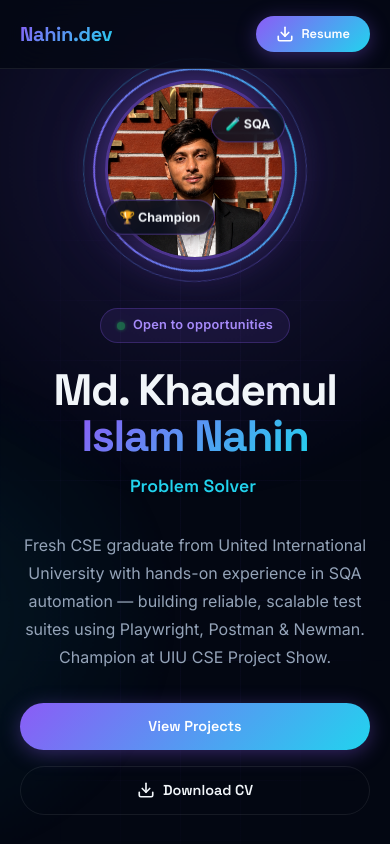
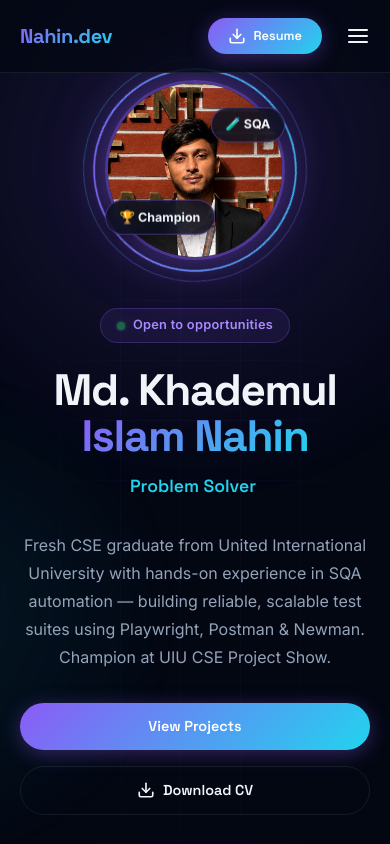
Before and after one commit to Nahin197/nahin-portfolio, a Next.js app: page / in a window 390 px wide. Shown: the top 844 px of the page. Built offline with nearby package versions, Linux system fonts and the light colour scheme.

Commit message:
feat: add animated hamburger mobile menu

```diff
--- a/app/globals.css
+++ b/app/globals.css
@@ -367,6 +367,61 @@ button {
   padding: 0.5rem 1.25rem;
 }
 
+.navbar-actions {
+  display: flex;
+  align-items: center;
+  gap: 1rem;
+}
+
+.hamburger-btn {
+  display: none;
+  background: none;
+  border: none;
+  color: var(--clr-text);
+  cursor: pointer;
+  padding: 0.5rem;
+  margin-right: -0.5rem;
+  z-index: 101;
+}
+
+.hamburger-btn:hover {
+  color: var(--clr-cyan);
+}
+
+.mobile-menu {
+  display: flex;
+  flex-direction: column;
+  position: absolute;
+  top: 100%;
+  left: 0;
+  right: 0;
+  background: rgba(3, 7, 18, 0.98);
+  backdrop-filter: blur(20px);
+  -webkit-backdrop-filter: blur(20px);
+  padding: 2rem;
+  gap: 1.5rem;
+  border-bottom: 1px solid var(--clr-border);
+  box-shadow: 0 10px 30px rgba(0, 0, 0, 0.5);
+  animation: slideDown 0.3s ease-out;
+}
+
+@keyframes slideDown {
+  from { opacity: 0; transform: translateY(-10px); }
+  to { opacity: 1; transform: translateY(0); }
+}
+
+.mobile-link {
+  font-size: 1.1rem;
+  font-weight: 500;
+  color: var(--clr-text-muted);
+  text-align: center;
+  transition: color var(--transition-fast);
+}
+
+.mobile-link:hover {
+  color: var(--clr-text);
+}
+
 /* ──────────────────────────────────────────────
    HERO SECTION
 ────────────────────────────────────────────── */
@@ -1475,6 +1530,12 @@ button {
     display: none;
   }
 
+  .hamburger-btn {
+    display: flex;
+    align-items: center;
+    justify-content: center;
+  }
+
   .about-stats {
     grid-template-columns: 1fr 1fr;
   }
--- a/app/page.js
+++ b/app/page.js
@@ -455,6 +455,8 @@ function IconWhatsApp() {
 ════════════════════════════════════════ */
 function Navbar() {
   const [scrolled, setScrolled] = useState(false);
+  const [mobileMenuOpen, setMobileMenuOpen] = useState(false);
+
   useEffect(() => {
     const onScroll = () => setScrolled(window.scrollY > 40);
     window.addEventListener('scroll', onScroll);
@@ -465,15 +467,56 @@ function Navbar() {
     <nav className="navbar" style={scrolled ? { background: 'rgba(3,7,18,0.95)' } : {}} role="navigation" aria-label="Main navigation">
       <div className="container navbar-inner">
         <a href="#hero" className="navbar-logo" id="nav-logo">Nahin.dev</a>
+
         <div className="navbar-links">
           {['About', 'Skills', 'Experience', 'Projects', 'Education', 'Contact'].map((s) => (
             <a key={s} href={`#${s.toLowerCase()}`} className="navbar-link" id={`nav-${s.toLowerCase()}`}>{s}</a>
           ))}
         </div>
-        <a href={CV_DOWNLOAD_LINK} download="Nahin_CV.pdf" className="btn btn-primary navbar-cta" id="nav-cv-btn">
-          <IconDownload /> Resume
-        </a>
+
+        <div className="navbar-actions">
+          <a href={CV_DOWNLOAD_LINK} download="Nahin_CV.pdf" className="btn btn-primary navbar-cta" id="nav-cv-btn">
+            <IconDownload /> Resume
+          </a>
+
+          <button
+            className="hamburger-btn"
+            onClick={() => setMobileMenuOpen(!mobileMenuOpen)}
+            aria-label="Toggle mobile menu"
+            aria-expanded={mobileMenuOpen}
+          >
+            <svg viewBox="0 0 24 24" width="24" height="24" stroke="currentColor" strokeWidth="2" fill="none" strokeLinecap="round" strokeLinejoin="round">
+              {mobileMenuOpen ? (
+                <>
+                  <line x1="18" y1="6" x2="6" y2="18"></line>
+                  <line x1="6" y1="6" x2="18" y2="18"></line>
+                </>
+              ) : (
+                <>
+                  <line x1="3" y1="12" x2="21" y2="12"></line>
+                  <line x1="3" y1="6" x2="21" y2="6"></line>
+                  <line x1="3" y1="18" x2="21" y2="18"></line>
+                </>
+              )}
+            </svg>
+          </button>
+        </div>
       </div>
+
+      {mobileMenuOpen && (
+        <div className="mobile-menu">
+          {['About', 'Skills', 'Experience', 'Projects', 'Education', 'Contact'].map((s) => (
+            <a
+              key={s}
+              href={`#${s.toLowerCase()}`}
+              className="mobile-link"
+              onClick={() => setMobileMenuOpen(false)}
+            >
+              {s}
+            </a>
+          ))}
+        </div>
+      )}
     </nav>
   );
 }
```
